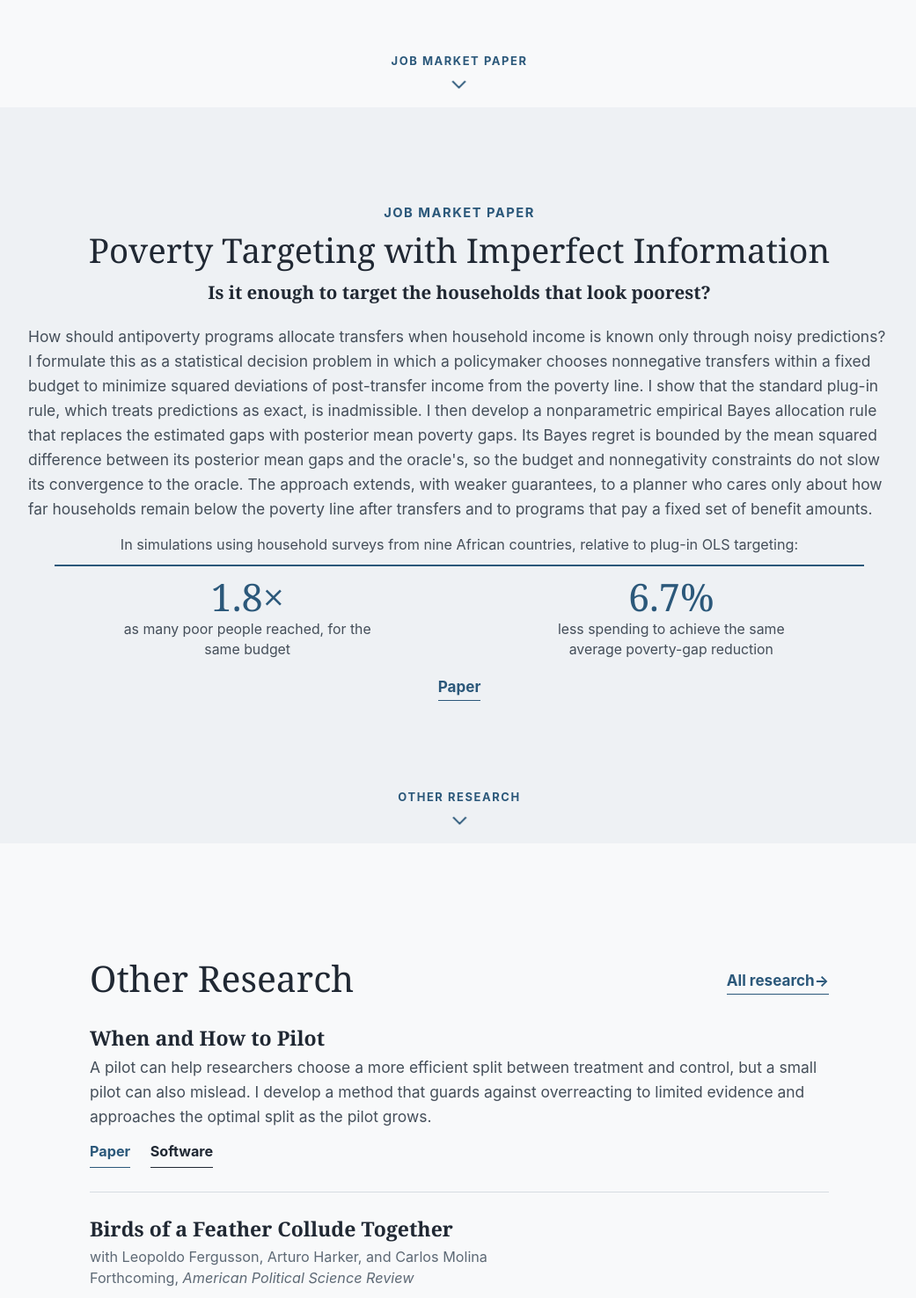
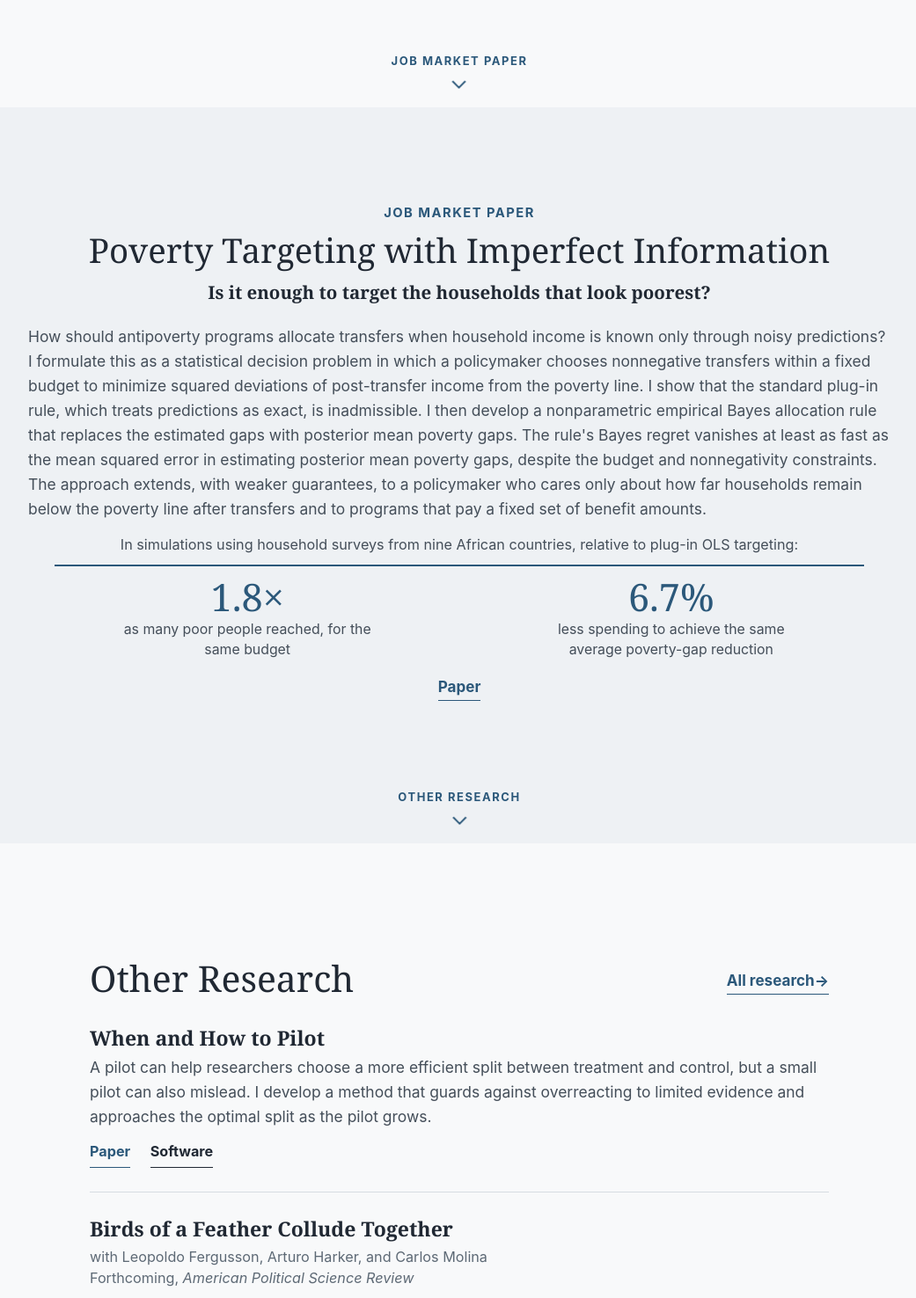
Before and after one commit to juancyamin/juancyamin.github.io, a Jekyll site: the page built from _pages/about.md, in a window 1280 px wide, cut to the strip 841-2317 px from the top of the page. Shown: the whole strip at 88% size, without its empty margins (118-1159 px from the left). Built offline with Jekyll 4.4.1, drawn with Linux system fonts in a browser that asks for light colours.

Commit message:
Publish October 5 paper and synchronize abstracts

```diff
--- a/_pages/about.md
+++ b/_pages/about.md
@@ -223,7 +223,7 @@ redirect_from:
         <p class="d2-standfirst">Is it enough to target the households that look poorest?</p>
       </header>
       <div class="d2-abstract">
-        <p class="d2-abstract-body">How should antipoverty programs allocate transfers when household income is known only through noisy predictions? I formulate this as a statistical decision problem in which a policymaker chooses nonnegative transfers within a fixed budget to minimize squared deviations of post-transfer income from the poverty line. I show that the standard plug-in rule, which treats predictions as exact, is inadmissible. I then develop a nonparametric empirical Bayes allocation rule that replaces the estimated gaps with posterior mean poverty gaps. Its Bayes regret is bounded by the mean squared difference between its posterior mean gaps and the oracle's, so the budget and nonnegativity constraints do not slow its convergence to the oracle. The approach extends, with weaker guarantees, to a planner who cares only about how far households remain below the poverty line after transfers and to programs that pay a fixed set of benefit amounts.</p>
+        <p class="d2-abstract-body">How should antipoverty programs allocate transfers when household income is known only through noisy predictions? I formulate this as a statistical decision problem in which a policymaker chooses nonnegative transfers within a fixed budget to minimize squared deviations of post-transfer income from the poverty line. I show that the standard plug-in rule, which treats predictions as exact, is inadmissible. I then develop a nonparametric empirical Bayes allocation rule that replaces the estimated gaps with posterior mean poverty gaps. The rule's Bayes regret vanishes at least as fast as the mean squared error in estimating posterior mean poverty gaps, despite the budget and nonnegativity constraints. The approach extends, with weaker guarantees, to a policymaker who cares only about how far households remain below the poverty line after transfers and to programs that pay a fixed set of benefit amounts.</p>
       </div>
       <div class="d2-results">
         <p class="d2-lead">In simulations using household surveys from nine African countries, relative to plug-in OLS targeting:</p>
```
Also changed, not shown: _pages/research.md (+1 -1 lines), 3 other files.
